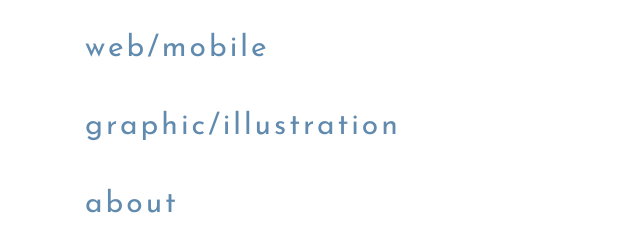
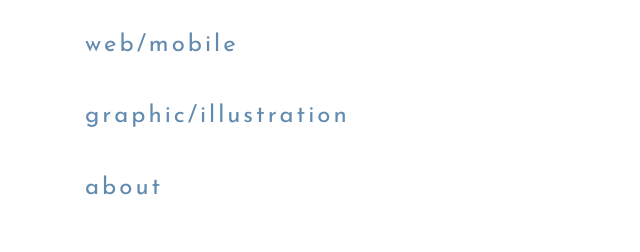
Before and after one commit to catcarbonell/dwa-portfolio, a plain HTML site: page index.html in a window 1280 px wide. Shown: the part 348-600 px from the top of the page, without its empty margins (0-640 px from the left). Drawn offline with Linux system fonts and the light colour scheme.

Commit message:
Changed font size of main nav

```diff
--- a/index.html
+++ b/index.html
@@ -59,19 +59,19 @@
             <!-- NAV - Web/Mobile Gallery -->
 
             <div id="web" class="row">
-                <h2><a href="#gal-web" class="slideClick">web/mobile</a></h2>
+                <h3><a href="#gal-web" class="slideClick">web/mobile</a></h3>
             </div>
 
             <!-- NAV - Graphic/Illustration Gallery -->
 
             <div id="graphic" class="row">
-                <h2><a href="#gal-graphic" class="slideClick">graphic/illustration</a></h2>
+                <h3><a href="#gal-graphic" class="slideClick">graphic/illustration</a></h3>
             </div>
 
             <!-- NAV - About -->
 
             <div id="link-about" class="row">
-                <h2><a href="#about" class="slideClick">about</a></h2>
+                <h3><a href="#about" class="slideClick">about</a></h3>
             </div>
 
 
```
